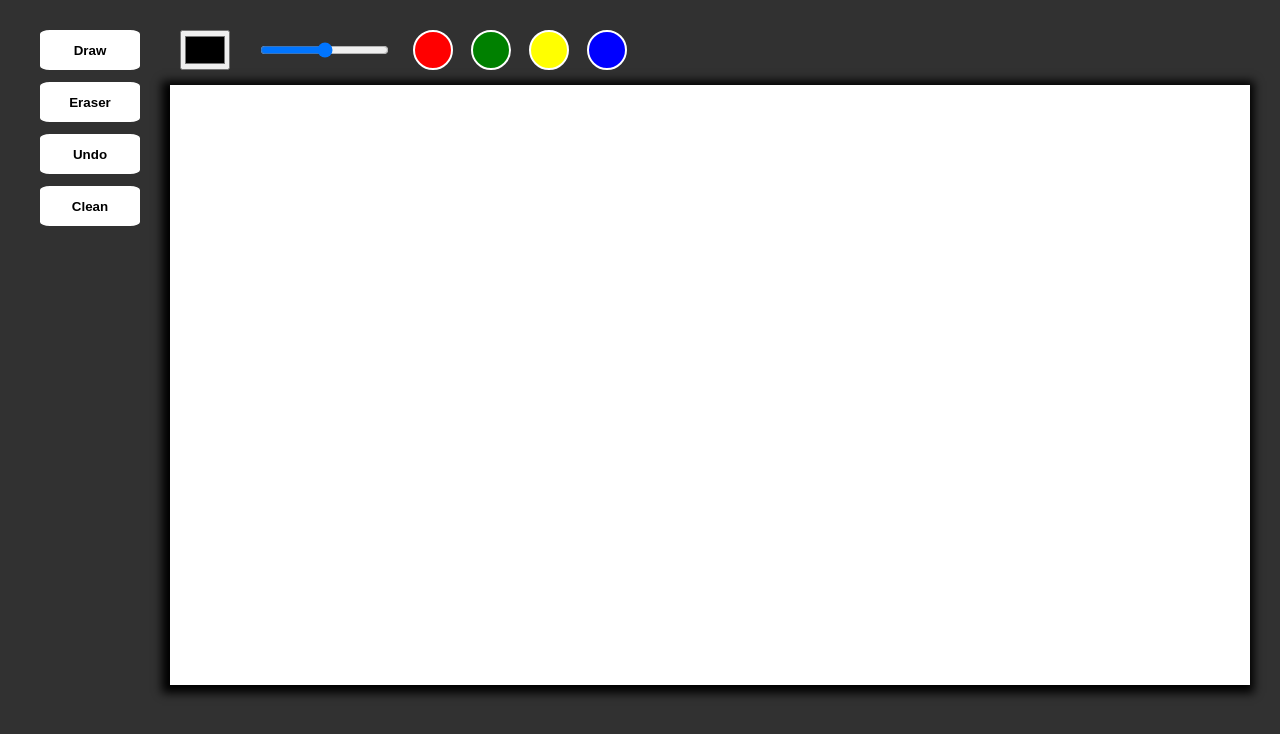
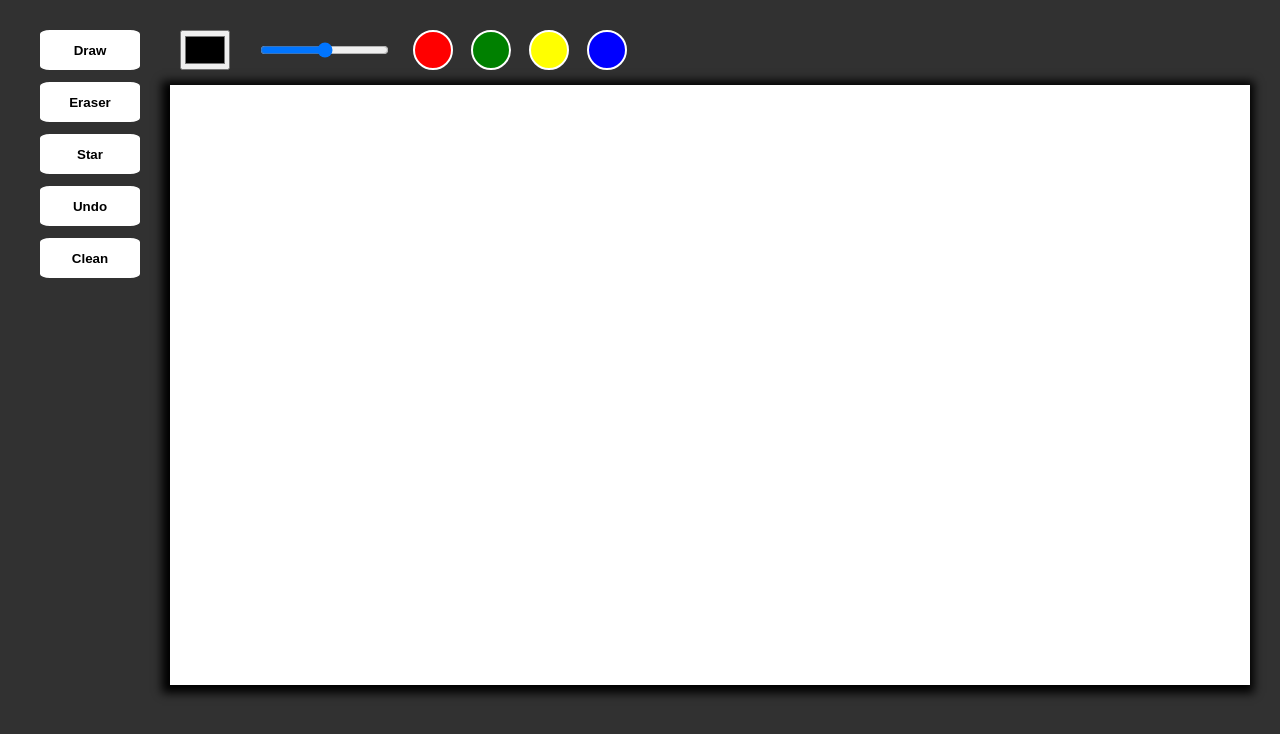
Before and after one commit to web-concepts-2026/web-canvas-2d-tarasevych, a plain HTML site: page index.html in a window 1280 px wide. Drawn offline with Linux system fonts and the light colour scheme.

Commit message:
add a button for star stamp

```diff
--- a/index.html
+++ b/index.html
@@ -11,6 +11,7 @@
         <div class="tools">
             <button onclick="set_draw()" type="button" class="button">Draw</button>
             <button onclick="eraser()" type="button" class="button">Eraser</button>
+            <button onclick="stamp_star()" type="button" class="button">Star</button>
             <button onclick="undo_last()" type="button" class="button">Undo</button>
             <button onclick="clear_canvas()" type="button" class="button">Clean</button>
         </div>
```
